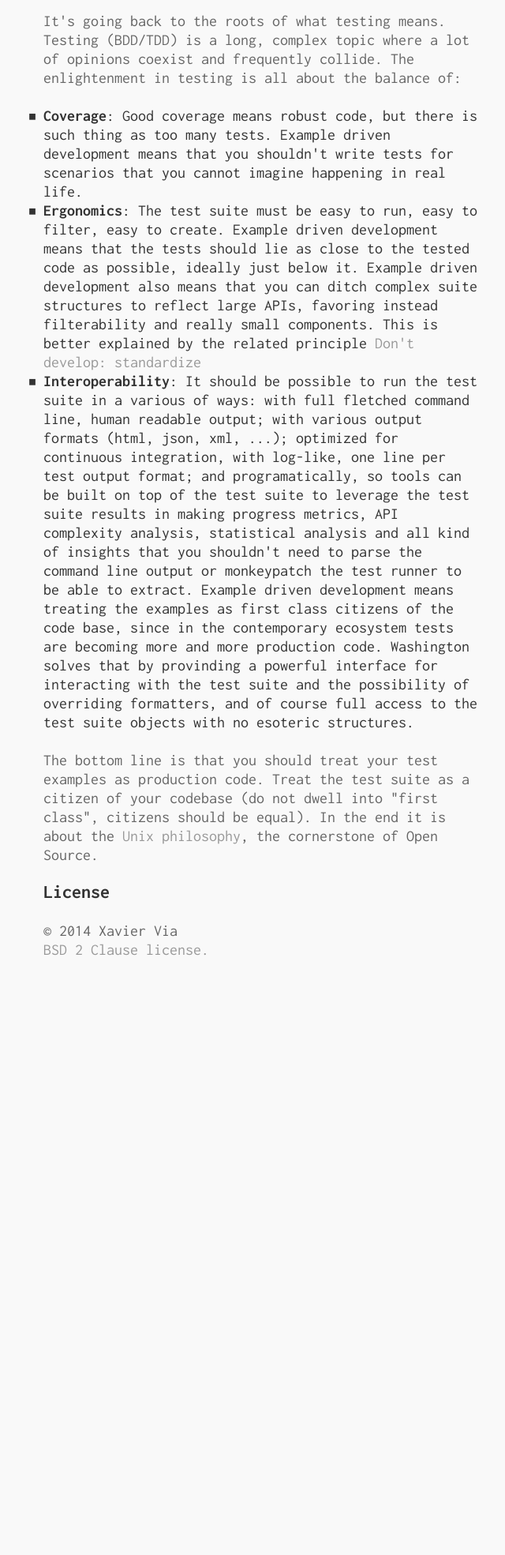
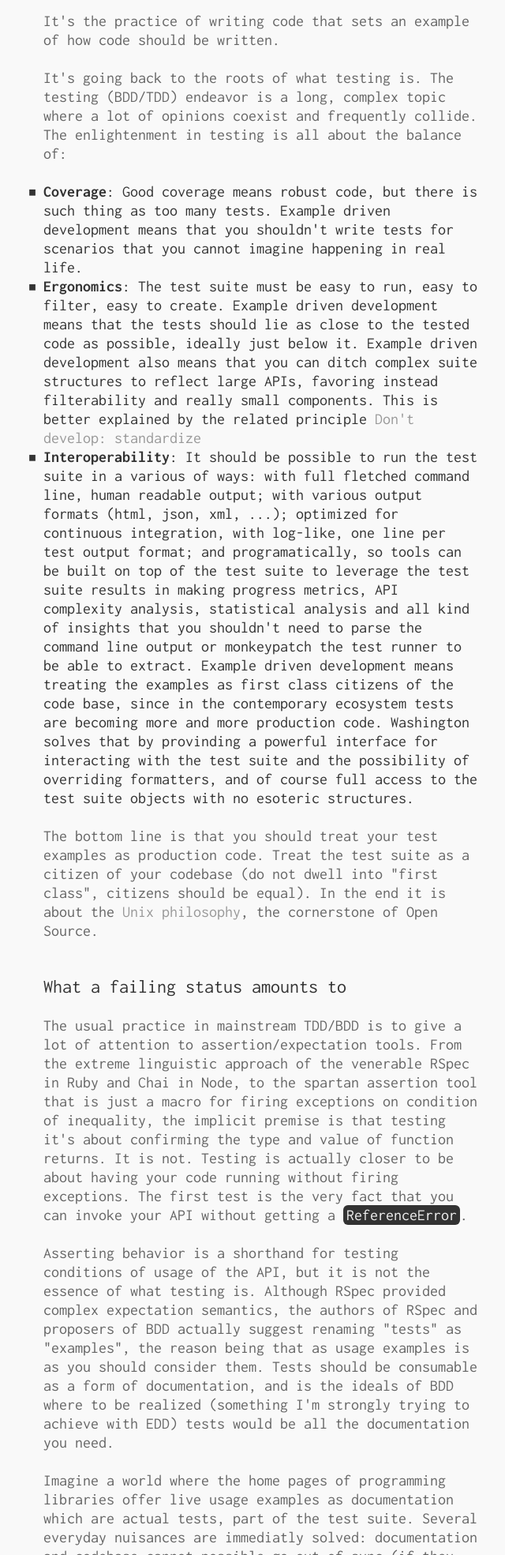
Before and after one commit to xaviervia/washington, a website: page index.html in a window 1280 px wide. Shown: the part 831-2800 px from the top of the page at 79% size, without its empty margins (309-949 px from the left). Before the commit the page ends 2124 px from the top, so only its background shows below. Drawn offline with Linux system fonts and the light colour scheme.

Commit message:
Update documentation

```diff
--- a/index.html
+++ b/index.html
@@ -2,8 +2,9 @@
 <html>
   <head>
     <meta http-equiv="Content-type" content="text/html; charset=UTF-8" />
-    <title>Washington - Example Driven Development</title>
-
+    <title>Washington - Example Driven Development for Node.js</title>
+    <meta name="description" content="Straightforward testing tool that goes back to the roots" />
+    <meta name="viewport" content="width=device-width, initial-scale=1.0" />
     <link rel="shortcut icon" href="favicon.png" />
     <link rel="stylesheet" href="style.css" />
     <link href='http://fonts.googleapis.com/css?family=Inconsolata:400,700' rel='stylesheet' type='text/css'>
@@ -12,7 +13,7 @@
   <body>
     <main class="grid">
       <h1>Washington ✍</h1>
-      <p>Example Driven Development</p>
+      <p>Example Driven Development for Node.js</p>
 
       <proposition>
         <pre><span class="muted">var</span> example <span class="muted">=</span> require<span class="muted">(</span><span class="string">"washington"</span><span class="muted">);</span>
@@ -45,7 +46,8 @@ example<span class="muted">(</span><span class="string">"add: 2, 2 will be 4 @wi
       <h2>What is Example Driven Development?</h2>
 
       <p>It's the practice of writing real life usage examples as tests instead of contrived artificial artifacts.</p>
-      <p>It's going back to the roots of what testing means. Testing (BDD/TDD) is a long, complex topic where a lot of opinions coexist and frequently collide. The enlightenment in testing is all about the balance of:</p>
+      <p>It's the practice of writing code that sets an example of how code should be written.</p>
+      <p>It's going back to the roots of what testing is. The testing (BDD/TDD) endeavor is a long, complex topic where a lot of opinions coexist and frequently collide. The enlightenment in testing is all about the balance of:</p>
 
       <ul>
         <li><strong>Coverage</strong>: Good coverage means robust code, but there is such thing as too many tests. Example driven development means that you shouldn't write tests for scenarios that you cannot imagine happening in real life.</li>
@@ -54,6 +56,17 @@ example<span class="muted">(</span><span class="string">"add: 2, 2 will be 4 @wi
       </ul>
       <p>The bottom line is that you should treat your test examples as production code. Treat the test suite as a citizen of your codebase (do not dwell into "first class", citizens should be equal). In the end it is about the <a href="http://www.catb.org/esr/writings/taoup/html/ch01s06.html">Unix philosophy</a>, the cornerstone of Open Source.</p>
 
+      <h3>What a failing status amounts to</h3>
+      <p>The usual practice in mainstream TDD/BDD is to give a lot of attention to assertion/expectation tools. From the extreme linguistic approach of the venerable RSpec in Ruby and Chai in Node, to the spartan assertion tool that is just a macro for firing exceptions on condition of inequality, the implicit premise is that testing it's about confirming the type and value of function returns. It is not. Testing is actually closer to be about having your code running without firing exceptions. The first test is the very fact that you can invoke your API without getting a <code>ReferenceError</code>.</p>
+      <p>Asserting behavior is a shorthand for testing conditions of usage of the API, but it is not the essence of what testing is. Although RSpec provided complex expectation semantics, the authors of RSpec and proposers of BDD actually suggest renaming "tests" as "examples", the reason being that as usage examples is as you should consider them. Tests should be consumable as a form of documentation, and is the ideals of BDD where to be realized (something I'm strongly trying to achieve with EDD) tests would be all the documentation you need.</p>
+      <p>Imagine a world where the home pages of programming libraries offer live usage examples as documentation which are actual tests, part of the test suite. Several everyday nuisances are immediatly solved: documentation and codebase cannot possible go out of sync (if they do, the test suite will pass to a failing state), and libraries with good coverage are by default completely documented with extensive, trustworthy examples.</p>
+
+      <h3>How Washington fits: small components</h3>
+      <p>Getting a step closer to this ideal is what Washington and Example Driven Development are all about. Washington provides a simple enough way of manipulating the examples, without making any kind of assumption about the assertion process (if there is one at all). Washington provides a minimalistic API for example creation that aims to make the inlining of examples in development (or even production!) code an everyday practice, and also it is the case that, by default, examples created with Washington will affect nothing until manually invoked, making them a fit to coexist with production code.</p>
+      <p>Washington's <code>example</code> API aims to be a language extension more than a framework. The idea is that examples are shipped as part of the codebase, not just in a separate test suite but maybe also in the runtime: only that if no requirement of them appears, they are automatically garbage collected and make no dent in performance besides the short amount of time that the parsing takes. The upside, having a full example set always at hand, may very well override the drawbacks</p>
+      <p>The main challenge is of course avoid bloating the example suite while at the same time making a reasonable coverage of the codebase. In this regard my instinct tells me that we are asking the wrong question: the problem arises entirely as an artifact of the fact that we are building huge applications with lots of internal APIs that, truth be told, could very well be abstracted, shared and built on their own as independent, generic controllers. I had this feeling each time a implemented a User object with the same properties, wondering why haven't we as a community come up with a way of abstracting that. I can only say that I imagine this as being a residue of pre-Open Source culture (you can see how models of your application domain can be perceived as more of a competitive advantage that your build-step, at least from a miopic business management perspective) and our collective perception of we not having enough time to abstract our solutions to the desired level: but I also dare to say that we are not doing enough.</p>
+      <p>We can do better. This is my contribution to that hope.</p>
+
       <h2>License</h2>
       <p>&copy; 2014 Xavier Via<br />
         <a href="https://github.com/xaviervia/washington/blob/master/LICENSE">BSD 2 Clause license.</a></p>
--- a/style.css
+++ b/style.css
@@ -75,6 +75,14 @@ h2 {
   padding: .2rem 0 .4rem 0;
 }
 
+h3 {
+  margin: 0 1.2rem;
+  font-size: 1.2rem;
+  line-height: 2.4rem;
+  font-weight: 500;
+  padding: 1.4rem 0 .4rem 0;
+}
+
 pre {
   margin: 0 0 .8rem 0;
   font-size: 1rem;
@@ -84,6 +92,14 @@ pre {
   color: #ddd;
   border-radius: .15rem;
   font-family: Inconsolata, Monaco, Consolas, 'Courier New', Courier;
+}
+
+code {
+  font-family: Inconsolata, Monaco, Consolas, 'Courier New', Courier;
+  background: #333;
+  color: #f0f0f0;
+  padding: .1rem .2rem;
+  border-radius: .3rem;
 }
 
 proposition, result {
```
